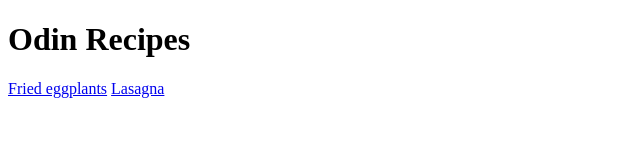
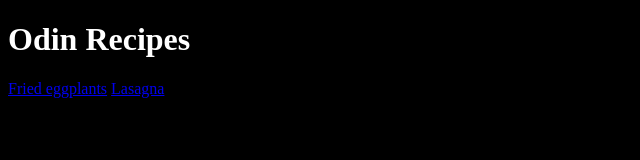
Before and after one commit to BriciuAdrian83/odin-recipes, a plain HTML site: page index.html in a window 1280 px wide. Shown: the whole page, without its empty margins (0-640 px from the left). Drawn offline with Linux system fonts and the light colour scheme.

Commit message:
Add css link to index and changing background color

```diff
--- a/index.html
+++ b/index.html
@@ -5,6 +5,7 @@
     <meta charset="UTF-8">
     <meta name="viewport" content="width=device-width, initial-scale=1.0">
     <title>Odin recipes</title>
+    <link rel="stylesheet" href="./styles/index.css">
 </head>
 
 <body>
--- /dev/null
+++ b/styles/index.css
@@ -0,0 +1,4 @@
+body {
+    background-color: black;
+    color: white;
+}
```
